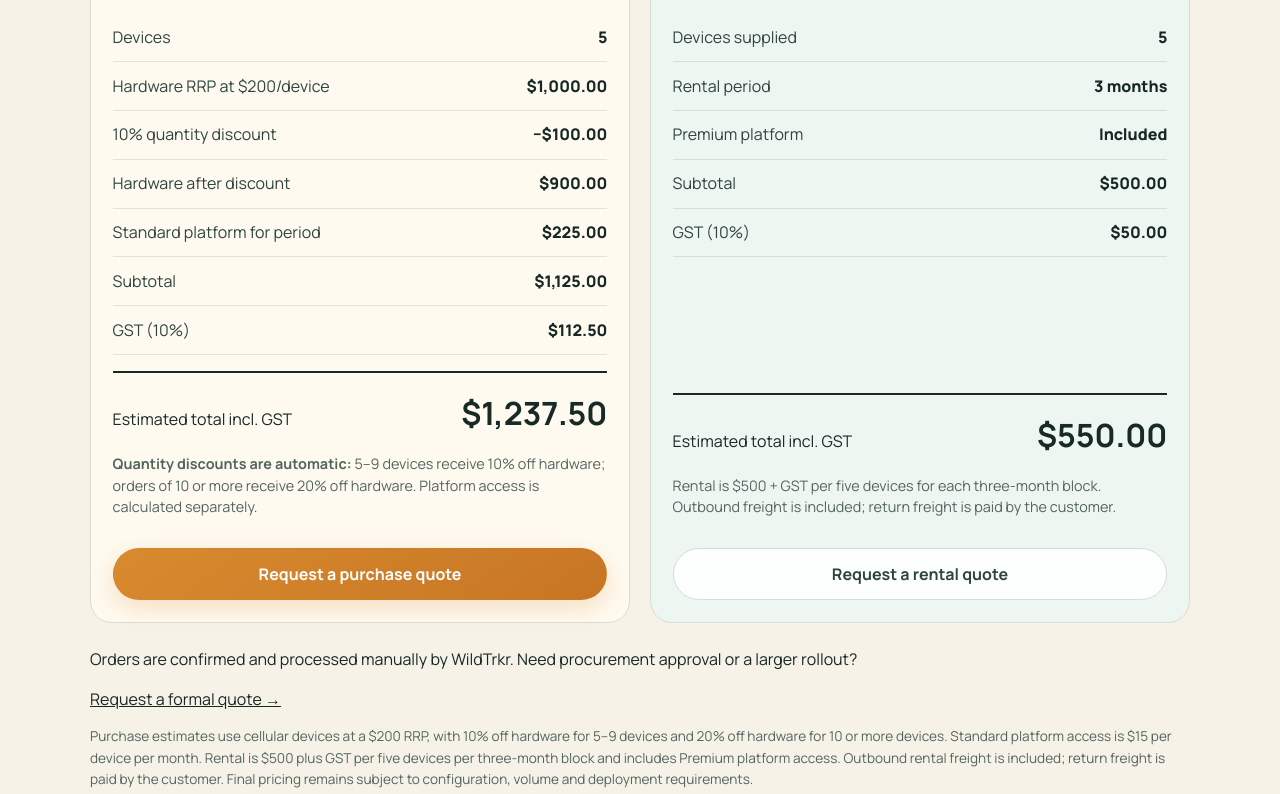
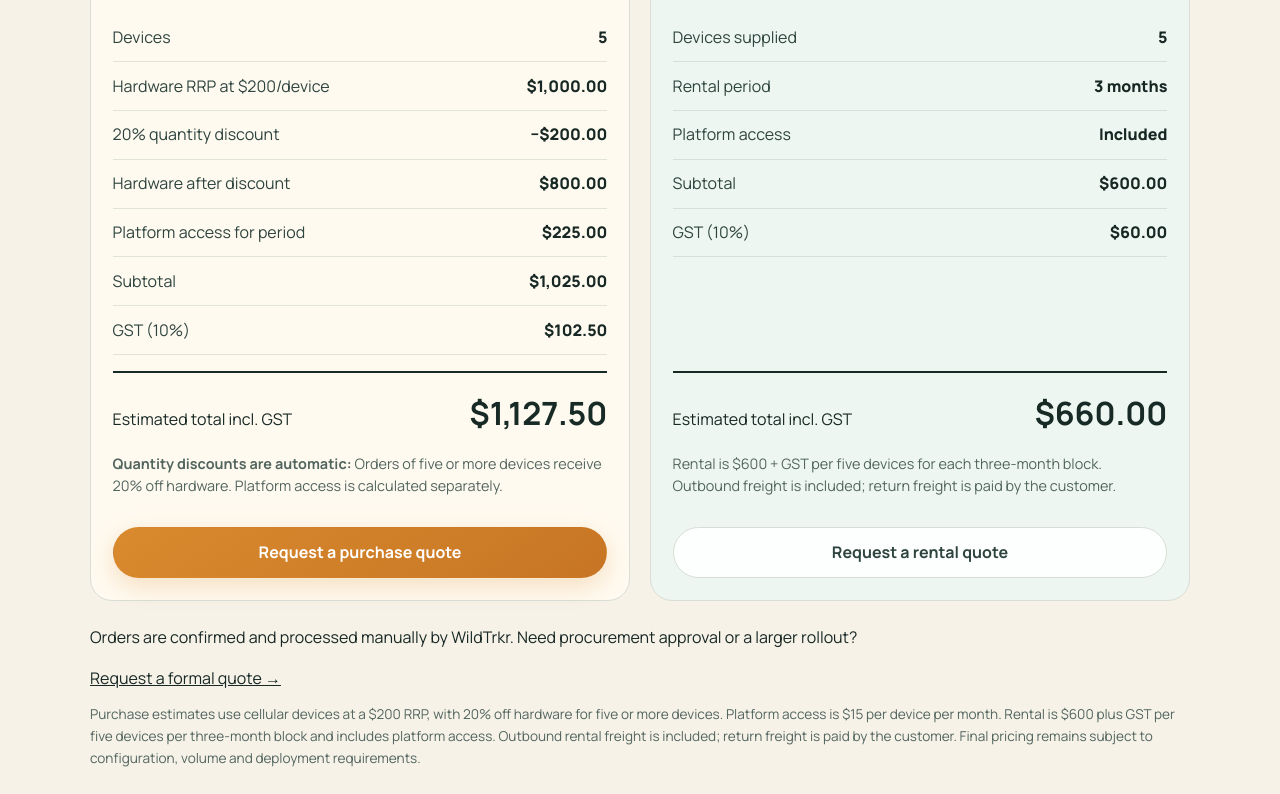
Before and after one commit to brendanjwilliamson70-alt/wildtrkr-marketing, a plain HTML site: page index.html in a window 1280 px wide. Shown: the part 6654-7448 px from the top of the page. Drawn offline with Linux system fonts and the light colour scheme.

Commit message:
Add files via upload

```diff
--- a/calculator.js
+++ b/calculator.js
@@ -1,13 +1,12 @@
 (() => {
   const DEVICE_PRICE = 200;
-  const STANDARD_RATE = 15;
-  const RENTAL_BLOCK_PRICE = 500;
+  const PLATFORM_RATE = 15;
+  const RENTAL_BLOCK_PRICE = 600;
   const RENTAL_BLOCK_SIZE = 5;
   const GST_RATE = 0.1;
 
   const purchaseDiscountRate = (quantity) => {
-    if (quantity >= 10) return 0.20;
-    if (quantity >= 5) return 0.10;
+    if (quantity >= 5) return 0.20;
     return 0;
   };
 
@@ -28,7 +27,7 @@
     const discountRate = purchaseDiscountRate(quantity);
     const discount = hardwareRrp * discountRate;
     const hardware = hardwareRrp - discount;
-    const platform = quantity * STANDARD_RATE * months;
+    const platform = quantity * PLATFORM_RATE * months;
     const subtotal = hardware + platform;
     const gst = subtotal * GST_RATE;
 
--- a/index.html
+++ b/index.html
@@ -15,7 +15,7 @@
   <style>
     .action-workflow-gallery{display:grid;gap:.9rem}.workflow-proof-figure{border:1px solid rgba(216,222,214,.95);border-radius:26px;background:#fff;box-shadow:0 22px 58px rgba(23,40,36,.1);margin:0;overflow:hidden;padding:.65rem}.workflow-proof-figure.primary{border-color:rgba(243,95,123,.55)}.workflow-proof-figure.blue-proof{border-color:rgba(59,130,246,.4)}.workflow-proof-figure img{display:block;width:100%;height:auto;border-radius:20px}.workflow-proof-figure figcaption{color:var(--ink-700);font-size:.78rem;font-weight:900;padding:.55rem .55rem .1rem}.trust-strip-mini{padding:2.2rem 0}.trust-strip-mini .trust-panel-mini{align-items:center;background:linear-gradient(135deg,#fff,#eef5f0);border:1px solid var(--line);border-radius:26px;box-shadow:0 16px 42px rgba(23,40,36,.08);display:grid;gap:1.2rem;grid-template-columns:1fr auto;padding:1.2rem 1.4rem}.trust-panel-mini h2{font-family:Manrope,sans-serif;font-size:1.35rem;letter-spacing:-.03em;margin:.25rem 0}.trust-panel-mini p{color:var(--ink-700);margin:0;max-width:760px}.trust-pills{display:flex;flex-wrap:wrap;gap:.55rem}.trust-pills span{background:#fff;border:1px solid var(--line);border-radius:999px;font-weight:900;padding:.55rem .75rem;white-space:nowrap}@media (max-width:800px){.trust-strip-mini .trust-panel-mini{grid-template-columns:1fr}}@media (max-width:640px){.workflow-proof-figure{border-radius:24px;padding:.4rem}.workflow-proof-figure img{border-radius:18px}}
   </style>
-  <script src="calculator.js" defer></script>
+  <script src="calculator.js?v=2" defer></script>
 </head>
 <body class="product-led">
   <a class="skip-link" href="#main-content">Skip to content</a>
@@ -223,14 +223,14 @@
             <dl class="calculator-breakdown">
               <div><dt>Devices</dt><dd id="purchase-device-count">5</dd></div>
               <div><dt>Hardware RRP at $200/device</dt><dd id="purchase-hardware-rrp">$1,000.00</dd></div>
-              <div><dt id="purchase-discount-label">10% quantity discount</dt><dd id="purchase-discount">−$100.00</dd></div>
-              <div><dt>Hardware after discount</dt><dd id="purchase-hardware">$900.00</dd></div>
-              <div><dt>Standard platform for period</dt><dd id="purchase-platform">$225.00</dd></div>
-              <div><dt>Subtotal</dt><dd id="purchase-subtotal">$1,125.00</dd></div>
-              <div><dt>GST (10%)</dt><dd id="purchase-gst">$112.50</dd></div>
+              <div><dt id="purchase-discount-label">20% quantity discount</dt><dd id="purchase-discount">−$200.00</dd></div>
+              <div><dt>Hardware after discount</dt><dd id="purchase-hardware">$800.00</dd></div>
+              <div><dt>Platform access for period</dt><dd id="purchase-platform">$225.00</dd></div>
+              <div><dt>Subtotal</dt><dd id="purchase-subtotal">$1,025.00</dd></div>
+              <div><dt>GST (10%)</dt><dd id="purchase-gst">$102.50</dd></div>
             </dl>
-            <div class="option-total"><span>Estimated total incl. GST</span><strong id="purchase-total">$1,237.50</strong></div>
-            <p class="offer-note"><strong>Quantity discounts are automatic:</strong> 5–9 devices receive 10% off hardware; orders of 10 or more receive 20% off hardware. Platform access is calculated separately.</p>
+            <div class="option-total"><span>Estimated total incl. GST</span><strong id="purchase-total">$1,127.50</strong></div>
+            <p class="offer-note"><strong>Quantity discounts are automatic:</strong> Orders of five or more devices receive 20% off hardware. Platform access is calculated separately.</p>
             <a class="button button-primary option-action" href="#contact">Request a purchase quote</a>
           </article>
 
@@ -253,12 +253,12 @@
             <dl class="calculator-breakdown">
               <div><dt>Devices supplied</dt><dd id="rental-device-count">5</dd></div>
               <div><dt>Rental period</dt><dd><span id="rental-months">3</span> months</dd></div>
-              <div><dt>Premium platform</dt><dd>Included</dd></div>
-              <div><dt>Subtotal</dt><dd id="rental-subtotal">$500.00</dd></div>
-              <div><dt>GST (10%)</dt><dd id="rental-gst">$50.00</dd></div>
+              <div><dt>Platform access</dt><dd>Included</dd></div>
+              <div><dt>Subtotal</dt><dd id="rental-subtotal">$600.00</dd></div>
+              <div><dt>GST (10%)</dt><dd id="rental-gst">$60.00</dd></div>
             </dl>
-            <div class="option-total"><span>Estimated total incl. GST</span><strong id="rental-total">$550.00</strong></div>
-            <p class="offer-note">Rental is $500 + GST per five devices for each three-month block. Outbound freight is included; return freight is paid by the customer.</p>
+            <div class="option-total"><span>Estimated total incl. GST</span><strong id="rental-total">$660.00</strong></div>
+            <p class="offer-note">Rental is $600 + GST per five devices for each three-month block. Outbound freight is included; return freight is paid by the customer.</p>
             <a class="button button-secondary option-action" href="#contact">Request a rental quote</a>
           </article>
         </div>
@@ -266,7 +266,7 @@
           <p>Orders are confirmed and processed manually by WildTrkr. Need procurement approval or a larger rollout?</p>
           <a class="text-link" href="#contact">Request a formal quote <span aria-hidden="true">→</span></a>
         </div>
-        <p class="fine-print calculator-terms">Purchase estimates use cellular devices at a $200 RRP, with 10% off hardware for 5–9 devices and 20% off hardware for 10 or more devices. Standard platform access is $15 per device per month. Rental is $500 plus GST per five devices per three-month block and includes Premium platform access. Outbound rental freight is included; return freight is paid by the customer. Final pricing remains subject to configuration, volume and deployment requirements.</p>
+        <p class="fine-print calculator-terms">Purchase estimates use cellular devices at a $200 RRP, with 20% off hardware for five or more devices. Platform access is $15 per device per month. Rental is $600 plus GST per five devices per three-month block and includes platform access. Outbound rental freight is included; return freight is paid by the customer. Final pricing remains subject to configuration, volume and deployment requirements.</p>
       </div>
     </section>
 
```
